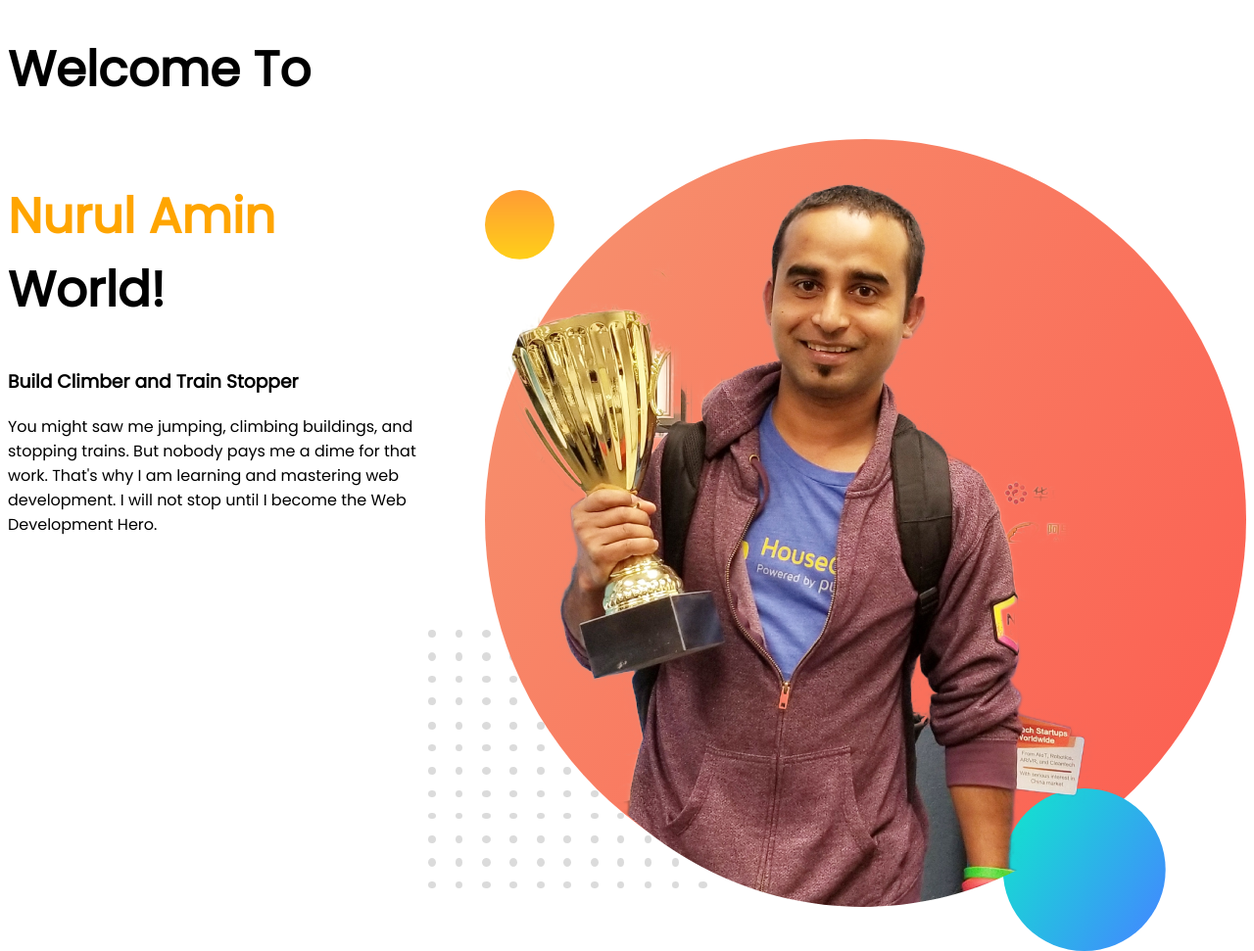
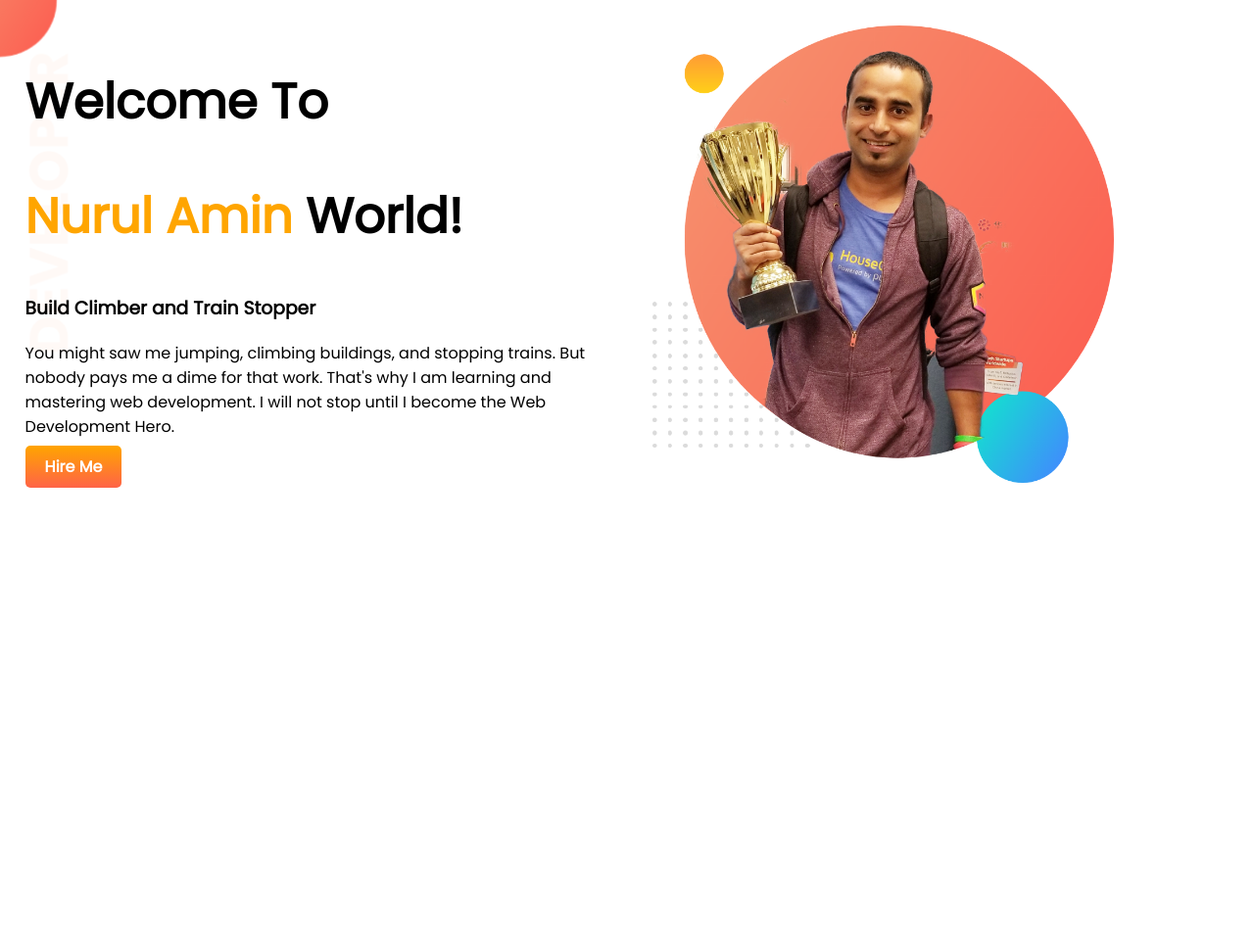
Before and after one commit to nurulamin092/developer-portfolio, a plain HTML site: page index.html in a window 1280 px wide. Shown: the whole page at 98% size. After the commit the page ends 800 px from the top, so only its background shows below. Drawn offline with Linux system fonts and the light colour scheme.

Commit message:
top banner added

```diff
--- a/index.html
+++ b/index.html
@@ -14,10 +14,9 @@
 </head>
 
 <body>
-
-    <h1>Welcome To</h1>
-    <section>
+    <section class="top-banner">
         <div class="half-width">
+            <h1>Welcome To</h1>
             <h1><span class="orange-color">Nurul Amin</span> World!</h1>
             <h3>Build Climber and Train Stopper</h3>
             <p> You might saw me jumping, climbing buildings,
@@ -25,10 +24,11 @@
                 That's why I am learning and mastering web development.
                 I will not stop until I become the Web Development Hero.
             </p>
+            <a class="link-button" href="https://www.linkedin.com/in/mohammod-nurul-amin-raju-65828b131/"
+                target="_blank">Hire Me</a>
         </div>
-        <div class="hafl-width">
-            <img src="images/jhankar.png" alt="my pic">
-
+        <div class="half-width">
+            <img src="images/jhankar.png" alt="jhankar">
         </div>
     </section>
 
--- a/style.css
+++ b/style.css
@@ -1,5 +1,6 @@
 body{
     font-family: 'Poppins', sans-serif;
+    margin:0;
 }
 
 h1{
@@ -11,3 +12,22 @@ h1{
 section{
     display: flex;
 }
+.half-width{
+    width: 50%;
+    padding: 2%;
+}
+.half-width img{
+    width: 80%;
+}
+.link-button{
+    text-decoration: none;
+    background-image: linear-gradient(orange, tomato);
+    padding: 10px 20px;
+    border-radius: 5px;
+    color: white;
+    font-weight: 700;
+}
+.top-banner{
+    background-image: url(images/top-banner.png);
+    background-repeat: no-repeat;
+}
```
